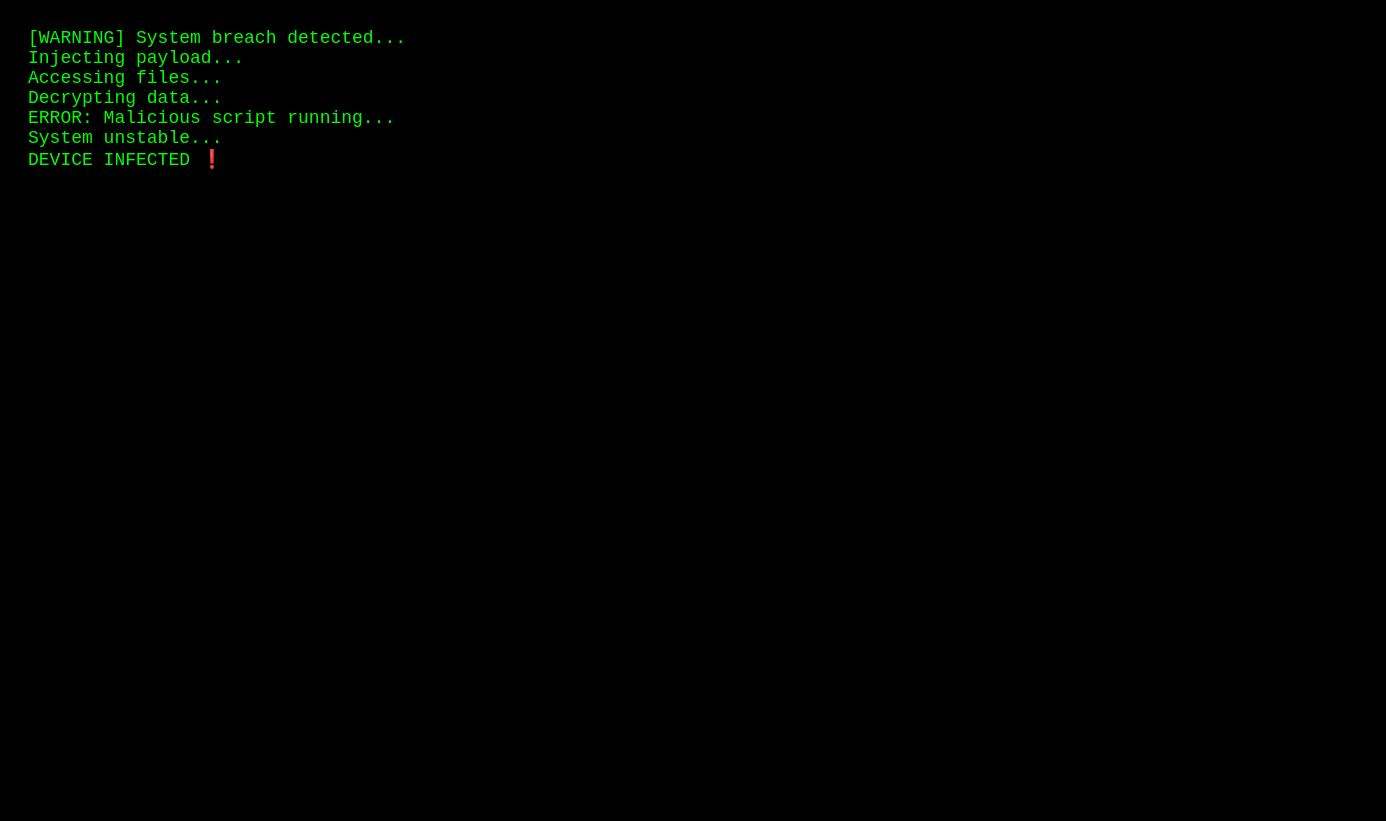
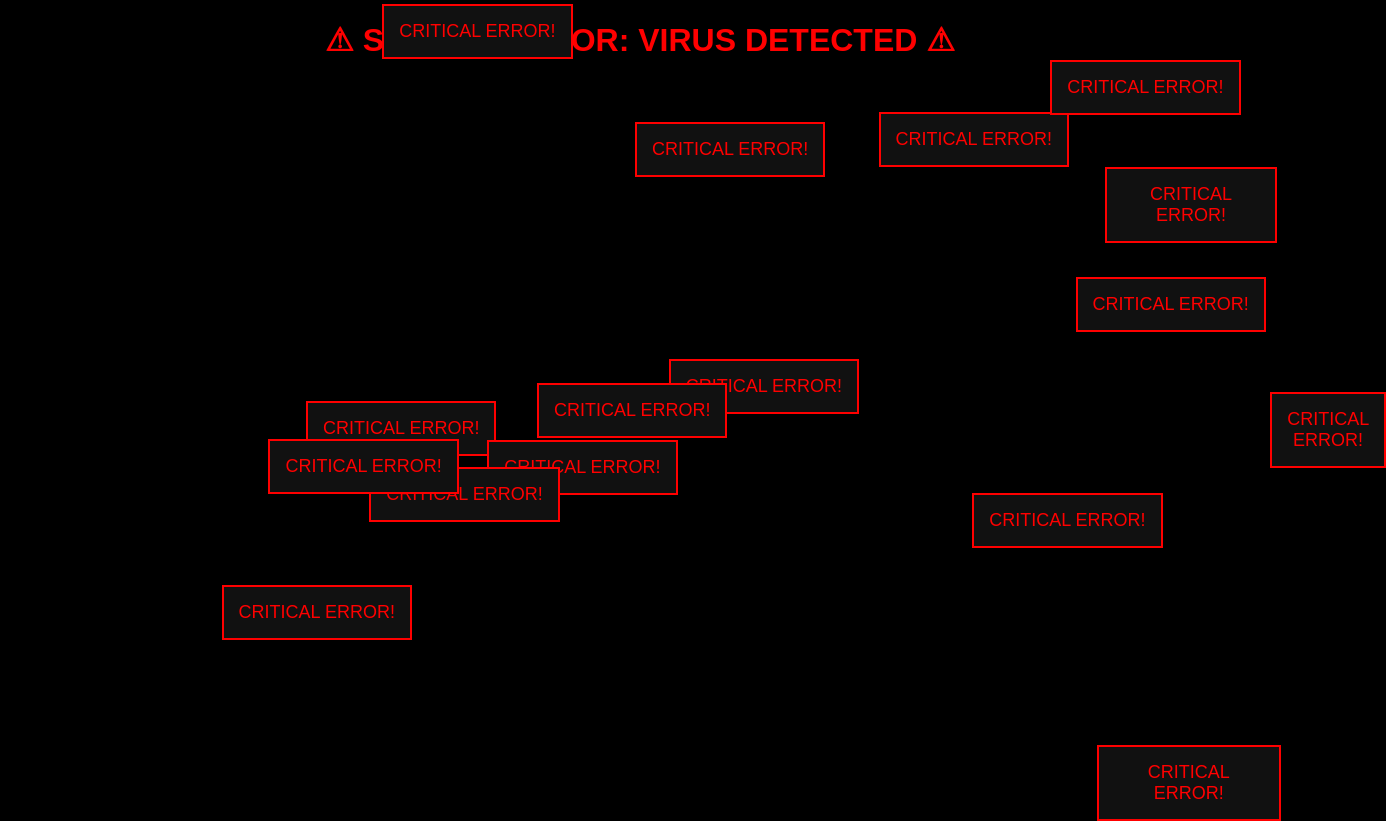
Before and after one commit to riyad022tagiyevv/mrta, a plain HTML site: page index.html in a window 1280 px wide. Shown: the whole page, 1386 px wide, since content can reach past the window. Before the commit the page ends 800 px from the top, so only its background shows below. Drawn offline with Linux system fonts and the light colour scheme.

Commit message:
Update index.html

```diff
--- a/index.html
+++ b/index.html
@@ -1,60 +1,61 @@
-<!doctype html>
+<!DOCTYPE html>
 <html>
 <head>
-  <meta charset="utf-8">
-  <title>System Alert</title>
-  <style>
+<meta charset="UTF-8">
+<title>System Crash</title>
+<style>
     body {
-      background:black;
-      color:#0f0;
-      font-family:monospace;
-      padding:20px;
-      font-size:18px;
+        background: black;
+        color: red;
+        font-family: Arial, sans-serif;
+        text-align: center;
+        overflow: hidden;
     }
-    #final {
-      display:none;
-      text-align:center;
-      margin-top:50px;
-      font-size:28px;
-      color:white;
+
+    h1 {
+        animation: blink 0.5s infinite alternate;
     }
-  </style>
+
+    @keyframes blink {
+        from { opacity: 1; }
+        to { opacity: 0; }
+    }
+
+    .popup {
+        position: absolute;
+        padding: 15px;
+        background: #111;
+        border: 2px solid red;
+        color: red;
+        font-size: 18px;
+        animation: shake 0.2s infinite;
+    }
+
+    @keyframes shake {
+        0% { transform: translate(1px, 1px); }
+        25% { transform: translate(-1px, 2px); }
+        50% { transform: translate(-3px, 1px); }
+        75% { transform: translate(3px, -1px); }
+        100% { transform: translate(1px, -2px); }
+    }
+</style>
 </head>
 <body>
-  <div id="screen"></div>
-  <div id="final">😂 ZARAFAT IDI! 😂<br><br>Telefonuna heç nə olmadı 😉</div>
 
-  <script>
-    let lines = [
-      "[WARNING] System breach detected...",
-      "Injecting payload...",
-      "Accessing files...",
-      "Decrypting data...",
-      "ERROR: Malicious script running...",
-      "System unstable...",
-      "DEVICE INFECTED ❗",
-      "",
-      "Initiating auto-fix..."
-    ];
+<h1>⚠ SYSTEM ERROR: VIRUS DETECTED ⚠</h1>
 
-    let index = 0;
-    let scr = document.getElementById("screen");
+<script>
+function randomPopup() {
+    let div = document.createElement("div");
+    div.className = "popup";
+    div.innerText = "CRITICAL ERROR!";
+    div.style.left = Math.random() * window.innerWidth + "px";
+    div.style.top = Math.random() * window.innerHeight + "px";
+    document.body.appendChild(div);
+}
 
-    function showLine() {
-      if (index < lines.length) {
-        scr.innerHTML += lines[index] + "<br>";
-        index++;
-        setTimeout(showLine, 700);
-      } else {
-        setTimeout(() => {
-          scr.style.display = "none";
-          document.body.style.background = "#111";
-          document.getElementById("final").style.display = "block";
-        }, 1500);
-      }
-    }
+setInterval(randomPopup, 300);
+</script>
 
-    showLine();
-  </script>
 </body>
 </html>
```
